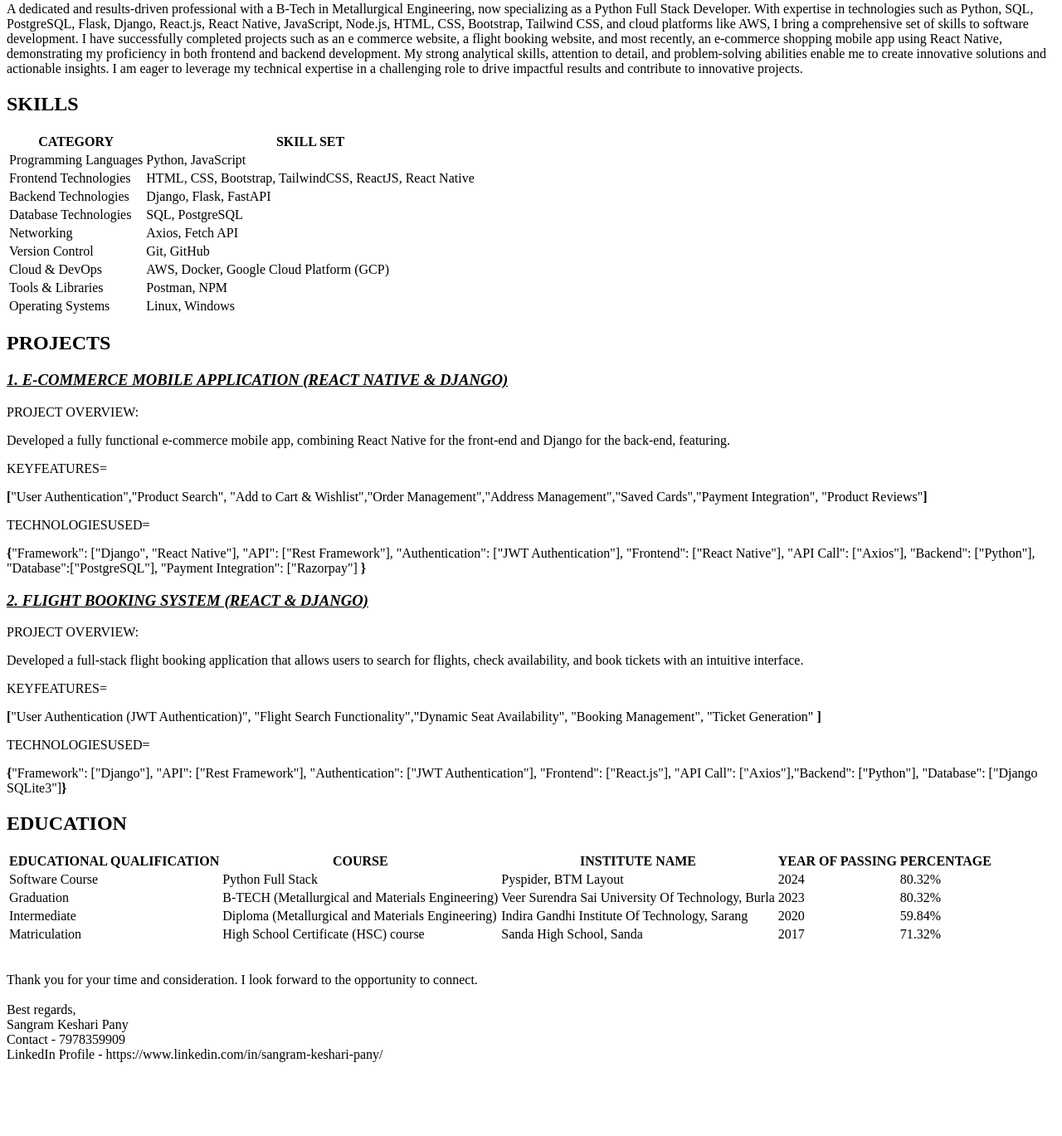
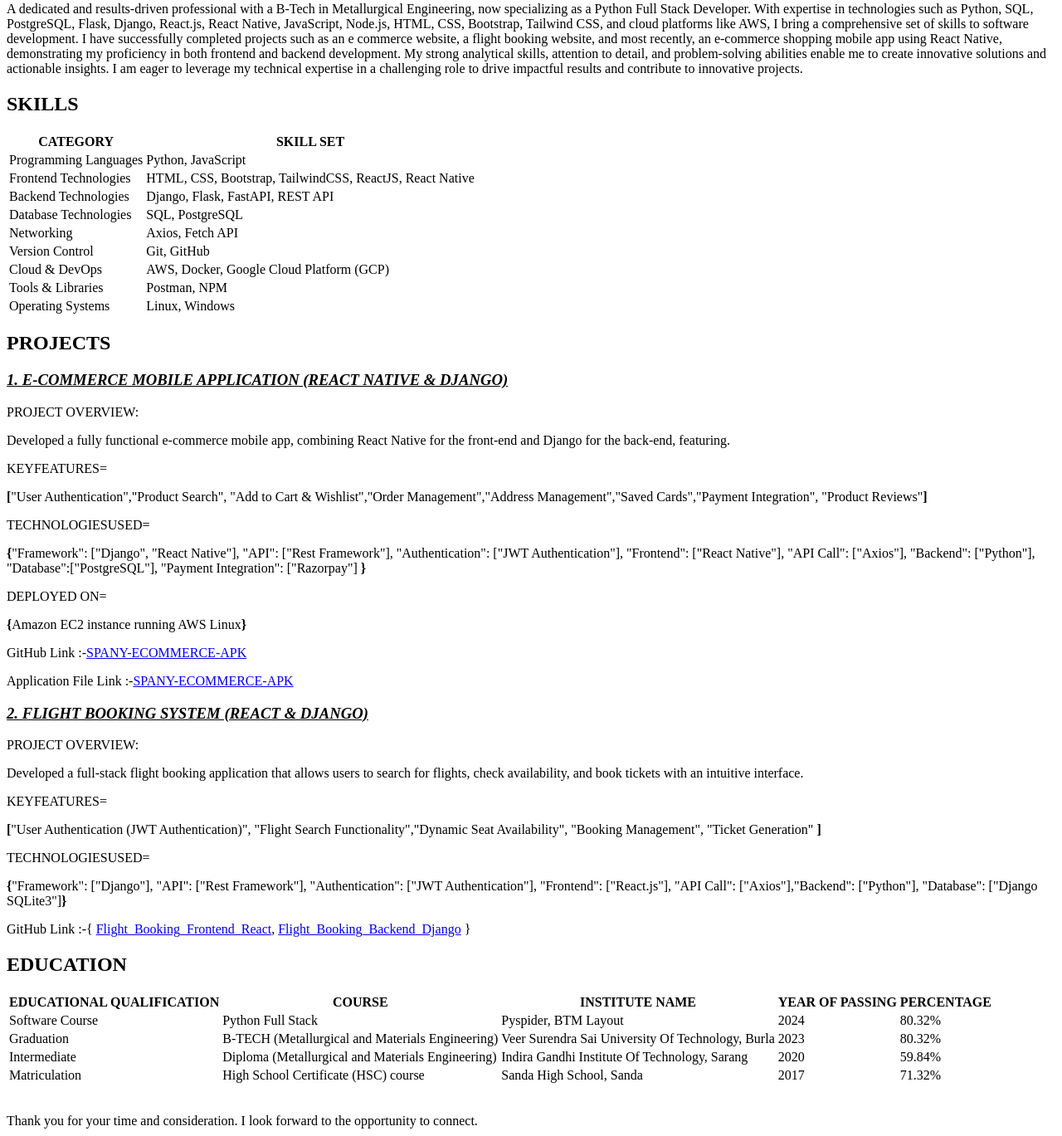
Before and after one commit to Sangram-Keshari-Pany/Email_Sending_Web_app, a Flask app: template templates/index.html in a window 1280 px wide. Shown: the part 387-1756 px from the top of the page at 83% size. Before the commit the page ends 1667 px from the top, so only its background shows below. Run offline with Flask 3, Linux system fonts and the light colour scheme; the template is opened without the code that fills it, so the values that code supplies are empty.

Commit message:
sixth commit

```diff
--- a/templates/index.html
+++ b/templates/index.html
@@ -68,7 +68,7 @@
                 </tr>
                 <tr>
                     <td>Backend Technologies</td>
-                    <td>Django, Flask, FastAPI</td>
+                    <td>Django, Flask, FastAPI, REST API</td>
                 </tr>
                 <tr>
                     <td>Database Technologies</td>
@@ -118,6 +118,17 @@
                     "Backend": ["Python"], "Database":["PostgreSQL"], "Payment Integration": ["Razorpay"]
                     <strong>}</strong>
             </div>
+            <div class="project">
+                <p class="project-heading">DEPLOYED ON=</p>
+                <p><strong>{</strong>Amazon EC2 instance running AWS Linux<strong>}</strong>
+            </div>
+            <p>
+                GitHub Link :-<a href="https://github.com/Sangram-Keshari-Pany/SPANY-ECOMMERCE-APK">SPANY-ECOMMERCE-APK </a>
+            </p>
+            <p>
+                Application File Link :-<a href="https://drive.google.com/file/d/1f9jSnXdXm0HnkE3Og9FHVe0kTYsIl9z9/view">SPANY-ECOMMERCE-APK</a>
+            </p>
+
             <h3><i><u>2. FLIGHT BOOKING SYSTEM (REACT & DJANGO)</u></i></h3>
             <div class="project">
                 <p class="project-heading">PROJECT OVERVIEW:</p>
@@ -135,6 +146,12 @@
                     Authentication"], "Frontend": ["React.js"], "API Call": ["Axios"],"Backend": ["Python"], "Database":
                     ["Django SQLite3"]<strong>}</strong>
             </div>
+            <p>
+                GitHub Link :-{
+                <a href="https://github.com/Sangram-Keshari-Pany/Flight_Booking_Frontend_React">Flight_Booking_Frontend_React</a>,
+                <a href="https://github.com/Sangram-Keshari-Pany/Flight_Booking_Backend_Django">Flight_Booking_Backend_Django</a>
+                }
+            </p>
         </section>
 
         <section>
```
Also changed, not shown: 1 other file.
